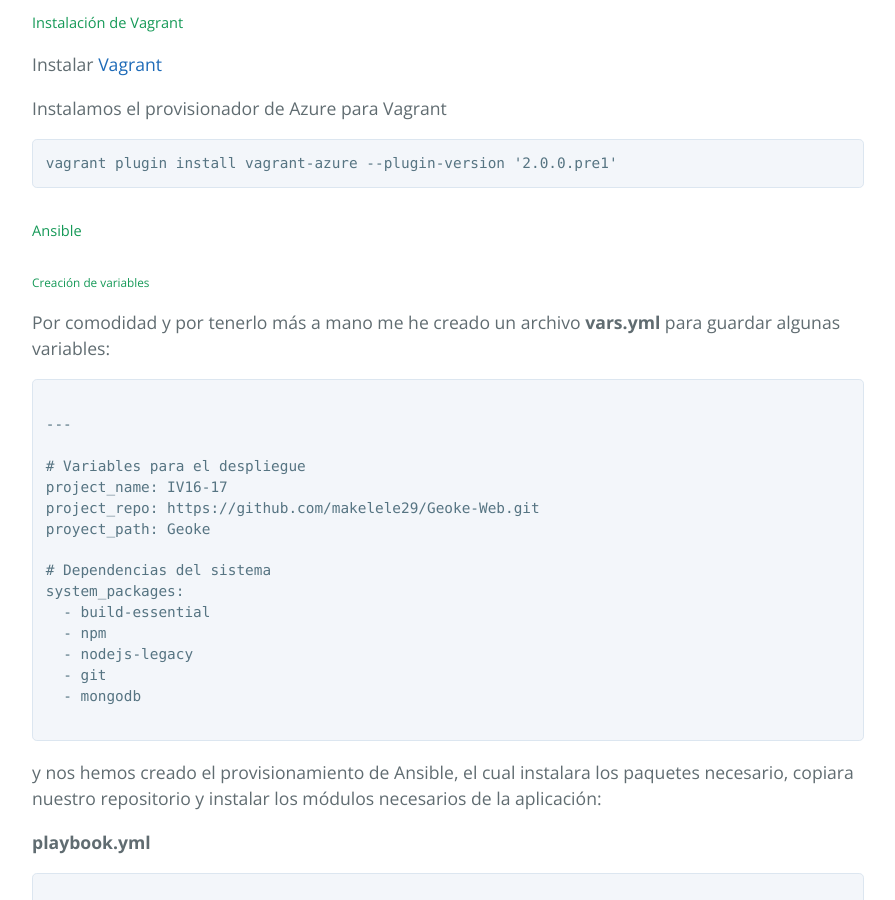
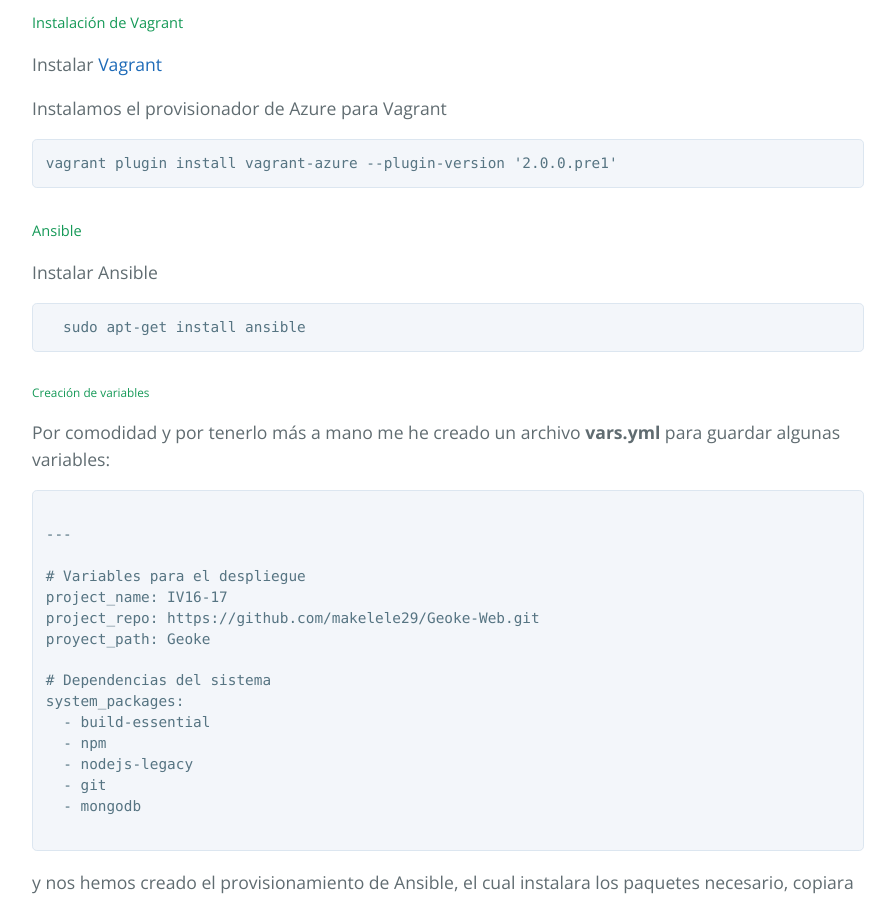
Before and after one commit to makelele29/Geoke-Web, a Jekyll site: the page built from index.md, in a window 1280 px wide and 900 px high, scrolled down 8627 px. Shown: the whole window, without its empty margins (192-1087 px from the left). Built offline with Jekyll 4.4.1, drawn with Linux system fonts in a browser that asks for light colours.

Commit message:
Ultimas modificaciones

````diff
--- a/index.md
+++ b/index.md
@@ -303,6 +303,10 @@ Instalamos el provisionador de Azure para Vagrant
 
 ##### Ansible
 
+Instalar Ansible
+
+      sudo apt-get install ansible
+
 ###### Creación de variables
 
 Por comodidad y por tenerlo más a mano me he creado un archivo __vars.yml__ para guardar algunas variables:
@@ -361,6 +365,7 @@ Para evitar algunos errores durante el provisionamiento uso el archivo __ansible
 control_path = %(directory)s/%%h-%%p-%%r
 
 ```
+
 ##### Configuracion Portal Azure
 
 Primero nos vamos a la web de [Azure](https://portal.azure.com/) y nos logueamos con nuestra cuenta.
@@ -514,6 +519,7 @@ def pull():
 
 
 ```
+
 Para usar Fabric es necesario instalarlo. Podemos hacerlo con apt-get.
 
     sudo apt-get install fabric
````
